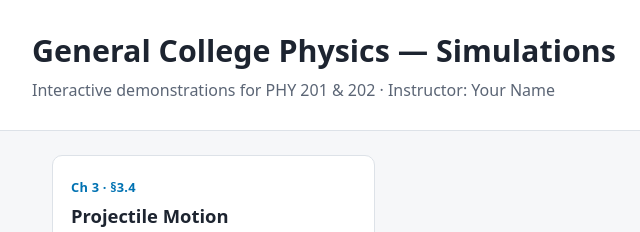
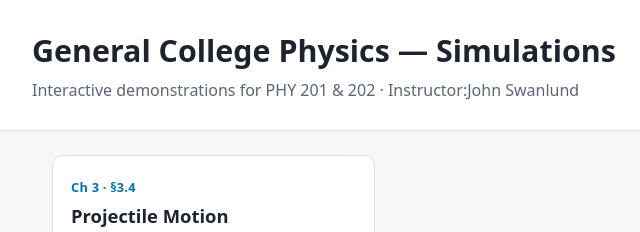
Before and after one commit to SwanPhysics/physics-sims, a plain HTML site: page index.html in a window 1280 px wide. Shown: the top 232 px of the page, 88-728 px from the left. Drawn offline with Linux system fonts and the light colour scheme.

Commit message:
Update instructor name in index.html

```diff
--- a/index.html
+++ b/index.html
@@ -36,7 +36,7 @@
   <div class="wrap">
     <!-- EDIT THESE TWO LINES: course name and your name -->
     <h1>General College Physics — Simulations</h1>
-    <p>Interactive demonstrations for PHY 201 &amp; 202 · Instructor: Your Name</p>
+    <p>Interactive demonstrations for PHY 201 &amp; 202 · Instructor:John Swanlund</p>
   </div>
 </header>
 
```
